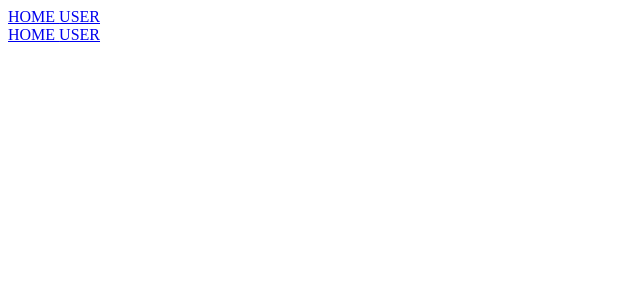
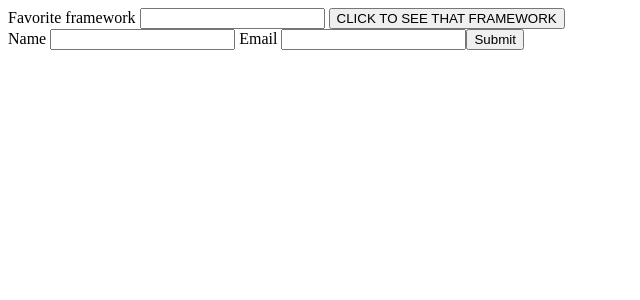
Before and after one commit to AdithyaSiva5/AngularPractice, an Angular app: page / in a window 1280 px wide. Shown: the top 300 px of the page, without its empty margins (0-640 px from the left). Built offline with nearby package versions, Linux system fonts and the light colour scheme.

Commit message:
formsubmit

```diff
--- a/src/app/app.component.html
+++ b/src/app/app.component.html
@@ -1,8 +1 @@
-<div>
-  <nav>
-    <a routerLink="/">HOME </a>
-    <a routerLink="/user">USER</a>
-  </nav>
-</div>
-
 <router-outlet></router-outlet>
--- a/src/app/app.component.ts
+++ b/src/app/app.component.ts
@@ -13,5 +13,5 @@ export class AppComponent {
   contentLoaded: boolean = false; // Tracks if the content is ready
   title = 'sample';
   imglogo =
-    'https://next-images.123rf.com/index/_next/image/?url=https://assets-cdn.123rf.com/index/static/assets/top-section-bg.jpeg&w=3840&q=75';
+    'https://next-images.123rf.com/ind  ex/_next/image/?url=https://assets-cdn.123rf.com/index/static/assets/top-section-bg.jpeg&w=3840&q=75';
 }
--- a/src/app/app.routes.ts
+++ b/src/app/app.routes.ts
@@ -1,14 +1,9 @@
 import { Routes } from '@angular/router';
 import { UserComponent } from './user/user.component';
-import { AppComponent } from './app.component';
 
 export const routes: Routes = [
   {
     path: '',
-    component: AppComponent,
-  },
-  {
-    path: 'user',
     component: UserComponent,
   },
 ];
--- a/src/app/user/user.component.html
+++ b/src/app/user/user.component.html
@@ -1 +1,20 @@
-YOOOOOOOO
+<label for="framework">
+  Favorite framework
+  <input type="text" id="framework" [(ngModel)]="framework" />
+</label>
+{{ framework }}
+
+<button (click)="showframework()">CLICK TO SEE THAT FRAMEWORK</button>
+
+<form [formGroup]="profileForm" (ngSubmit)="submit()">
+  <label>
+    Name
+    <input type="text" formControlName="name" />
+  </label>
+  <label>
+    Email
+    <input type="text" formControlName="email" />
+  </label>
+  <button type="submit">Submit</button>
+</form>
+{{ profileForm.value.name }}
--- a/src/app/user/user.component.ts
+++ b/src/app/user/user.component.ts
@@ -1,15 +1,28 @@
 import { Component, Input, Output, EventEmitter } from '@angular/core';
+import {
+  FormsModule,
+  ReactiveFormsModule,
+  FormControl,
+  FormGroup,
+} from '@angular/forms';
 
 @Component({
   selector: 'app-user',
-  imports: [],
+  imports: [FormsModule, ReactiveFormsModule],
   templateUrl: './user.component.html',
   styleUrl: './user.component.css',
 })
 export class UserComponent {
-  message = '';
+  framework: string = '';
 
-  recievemsg(msg: string) {
-    this.message = msg;
+  showframework() {
+    alert(this.framework);
+  }
+  profileForm = new FormGroup({
+    name: new FormControl(''),
+    email: new FormControl(''),
+  });
+  submit() {
+    alert(this.profileForm.value.name + ' | ' + this.profileForm.value.email);
   }
 }
```
